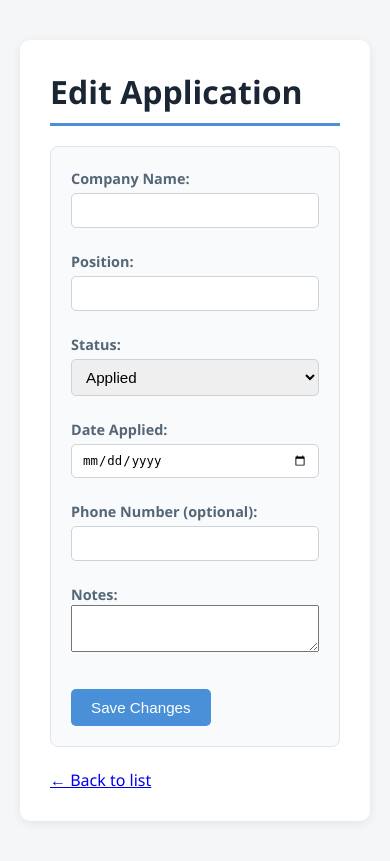
After one commit to Nuleyc/Job-Application-Tracker-NEW, a Flask app: template templates/edit.html in a window 390 px wide. The commit adds this page. Run offline with Flask 3, Linux system fonts and the light colour scheme; the template is opened without the code that fills it, so the values that code supplies are empty.

Commit message:
added edit button and phone number section

```diff
--- a/app.py
+++ b/app.py
@@ -18,6 +18,7 @@ class Job(db.Model):
     status = db.Column(db.String(50), default="Applied")
     date_applied = db.Column(db.String(20))
     notes = db.Column(db.Text)
+    phone_number = db.Column(db.String(20))  # NEW — optional, can be blank
     company_id = db.Column(db.Integer, db.ForeignKey("company.id"), nullable=False)
 
 # --- Routes ---
@@ -33,8 +34,9 @@ def add_job():
     position = request.form["position"]
     status = request.form["status"]
     date_applied = request.form["date_applied"]
+    notes = request.form.get("notes", "")
+    phone_number = request.form.get("phone_number", "")
 
-    # Check if company already exists, otherwise create it
     company = Company.query.filter_by(name=company_name).first()
     if not company:
         company = Company(name=company_name)
@@ -45,11 +47,41 @@ def add_job():
         position=position,
         status=status,
         date_applied=date_applied,
+        notes=notes,
+        phone_number=phone_number,
         company_id=company.id
     )
     db.session.add(new_job)
     db.session.commit()
 
+    return redirect("/")
+
+
+@app.route("/edit/<int:job_id>")
+def edit_job(job_id):
+    job = Job.query.get_or_404(job_id)
+    return render_template("edit.html", job=job)
+
+
+@app.route("/update/<int:job_id>", methods=["POST"])
+def update_job(job_id):
+    job = Job.query.get_or_404(job_id)
+
+    company_name = request.form["company_name"]
+    company = Company.query.filter_by(name=company_name).first()
+    if not company:
+        company = Company(name=company_name)
+        db.session.add(company)
+        db.session.commit()
+
+    job.company_id = company.id
+    job.position = request.form["position"]
+    job.status = request.form["status"]
+    job.date_applied = request.form["date_applied"]
+    job.notes = request.form.get("notes", "")
+    job.phone_number = request.form.get("phone_number", "")
+
+    db.session.commit()
     return redirect("/")
 
 @app.route("/delete/<int:job_id>")
--- a/static/style.css
+++ b/static/style.css
@@ -124,3 +124,10 @@ li button:hover {
 .status-Rejected {
     border-left: 4px solid #d9534f;
 }
+li button.edit-btn {
+    background-color: #5bc0de;
+}
+
+li button.edit-btn:hover {
+    background-color: #46b8da;
+}
--- /dev/null
+++ b/templates/edit.html
@@ -0,0 +1,45 @@
+<!DOCTYPE html>
+<html>
+
+<head>
+    <title>Edit Application</title>
+    <link rel="stylesheet" href="{{ url_for('static', filename='style.css') }}">
+</head>
+
+<body>
+    <div class="container">
+        <h1>Edit Application</h1>
+
+        <form action="/update/{{ job.id }}" method="POST">
+            <label>Company Name:</label><br>
+            <input type="text" name="company_name" value="{{ job.company.name }}" required><br><br>
+
+            <label>Position:</label><br>
+            <input type="text" name="position" value="{{ job.position }}" required><br><br>
+
+            <label>Status:</label><br>
+            <select name="status">
+                <option value="Applied" {% if job.status=="Applied" %}selected{% endif %}>Applied</option>
+                <option value="Interview" {% if job.status=="Interview" %}selected{% endif %}>Interview</option>
+                <option value="Offer" {% if job.status=="Offer" %}selected{% endif %}>Offer</option>
+                <option value="Rejected" {% if job.status=="Rejected" %}selected{% endif %}>Rejected</option>
+            </select><br><br>
+
+            <label>Date Applied:</label><br>
+            <input type="date" name="date_applied" value="{{ job.date_applied }}"><br><br>
+
+            <label>Phone Number (optional):</label><br>
+            <input type="text" name="phone_number" value="{{ job.phone_number or '' }}"><br><br>
+
+            <label>Notes:</label><br>
+            <textarea name="notes" rows="3" style="width:100%;">{{ job.notes or '' }}</textarea><br><br>
+
+            <button type="submit">Save Changes</button>
+        </form>
+
+        <br>
+        <a href="/">← Back to list</a>
+    </div>
+</body>
+
+</html>
```
Also changed, not shown: templates/index.html (+9 -3 lines).
